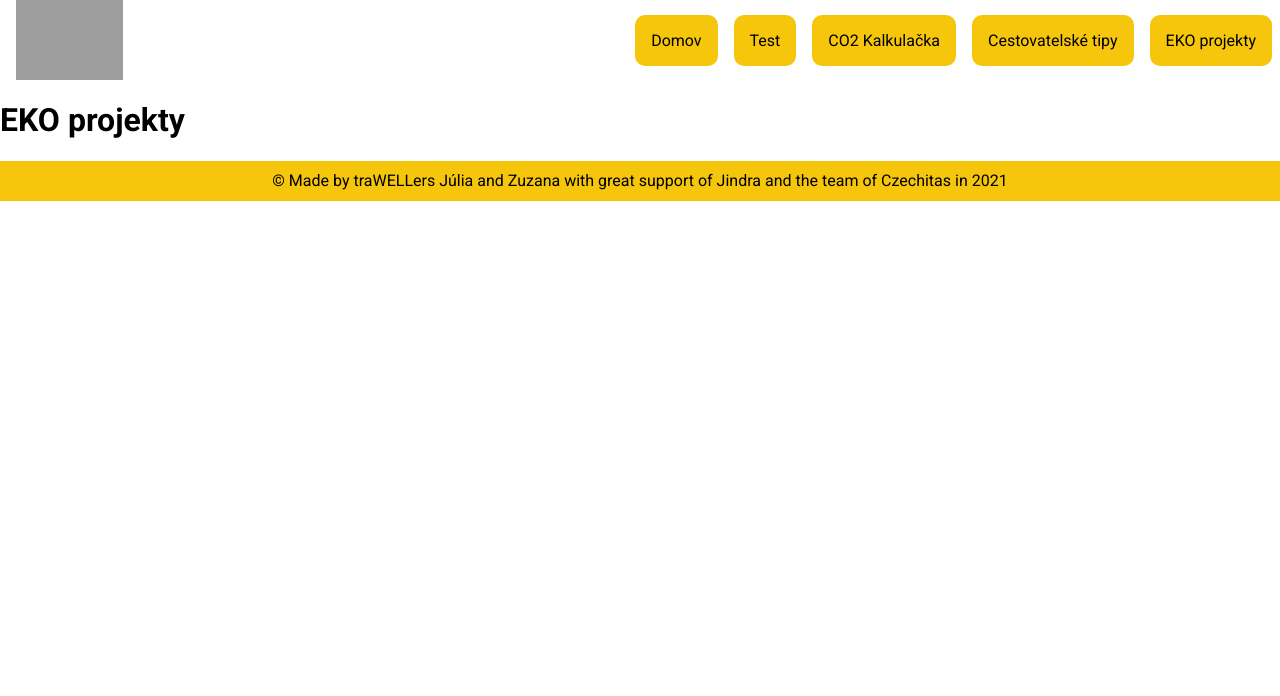
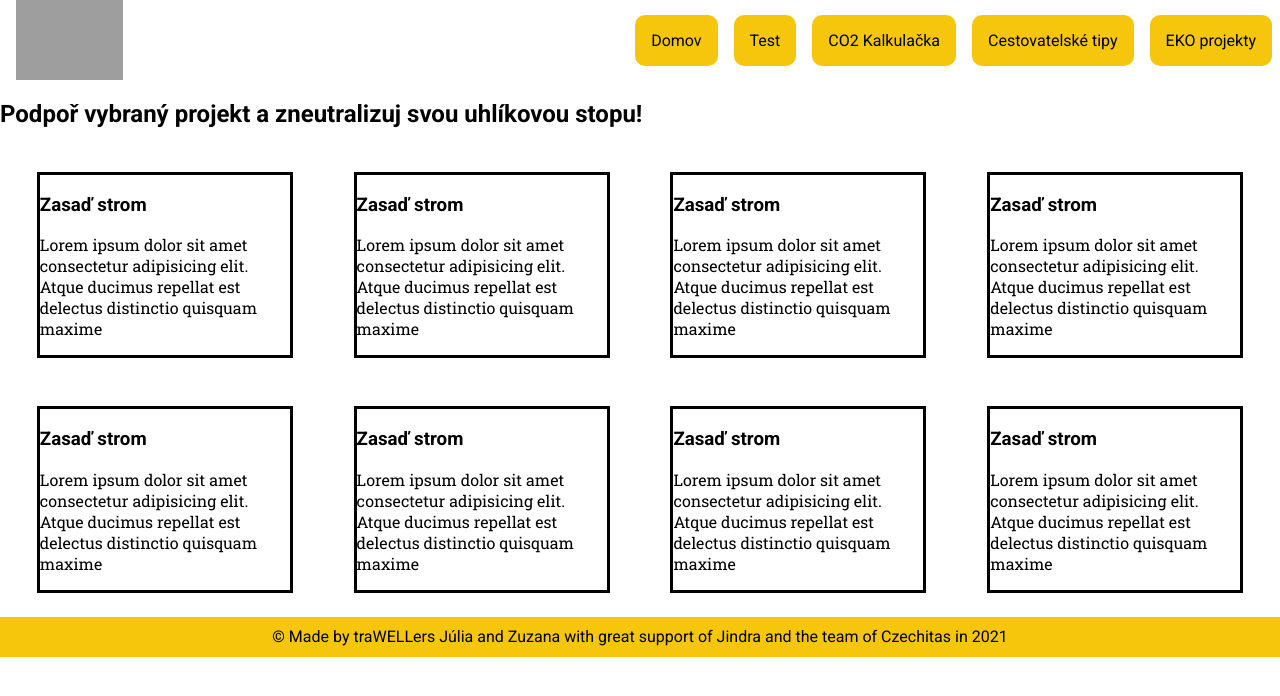
Before and after one commit to franozuz/DOBROdruh, a React app: page /projects in a window 1280 px wide. Shown: the top 696 px of the page. Built offline with nearby package versions, Linux system fonts and the light colour scheme; grey boxes are pictures that could not be loaded.

Commit message:
Projects dummy texts added

```diff
--- a/src/Projects/index.jsx
+++ b/src/Projects/index.jsx
@@ -1,11 +1,71 @@
-import React from "react";
+import React from 'react';
+import './style.css';
 
 const Projects = () => {
   return (
     <>
-    <h1> EKO projekty</h1>
+      <h2>Podpoř vybraný projekt a zneutralizuj svou uhlíkovou stopu!</h2>
+      <div className="projectList">
+        <article className="project">
+          <h3>Zasaď strom </h3>
+          <p>
+            Lorem ipsum dolor sit amet consectetur adipisicing elit. Atque
+            ducimus repellat est delectus distinctio quisquam maxime
+          </p>
+        </article>
+        <article className="project">
+          <h3>Zasaď strom </h3>
+          <p>
+            Lorem ipsum dolor sit amet consectetur adipisicing elit. Atque
+            ducimus repellat est delectus distinctio quisquam maxime
+          </p>
+        </article>
+        <article className="project">
+          <h3>Zasaď strom </h3>
+          <p>
+            Lorem ipsum dolor sit amet consectetur adipisicing elit. Atque
+            ducimus repellat est delectus distinctio quisquam maxime
+          </p>
+        </article>
+        <article className="project">
+          <h3>Zasaď strom </h3>
+          <p>
+            Lorem ipsum dolor sit amet consectetur adipisicing elit. Atque
+            ducimus repellat est delectus distinctio quisquam maxime
+          </p>
+        </article>
+        <article className="project">
+          <h3>Zasaď strom </h3>
+          <p>
+            Lorem ipsum dolor sit amet consectetur adipisicing elit. Atque
+            ducimus repellat est delectus distinctio quisquam maxime
+          </p>
+        </article>
+        <article className="project">
+          <h3>Zasaď strom </h3>
+          <p>
+            Lorem ipsum dolor sit amet consectetur adipisicing elit. Atque
+            ducimus repellat est delectus distinctio quisquam maxime
+          </p>
+        </article>
+        <article className="project">
+          <h3>Zasaď strom </h3>
+          <p>
+            Lorem ipsum dolor sit amet consectetur adipisicing elit. Atque
+            ducimus repellat est delectus distinctio quisquam maxime
+          </p>
+        </article>
+        <article className="project">
+          <h3>Zasaď strom </h3>
+          <p>
+            Lorem ipsum dolor sit amet consectetur adipisicing elit. Atque
+            ducimus repellat est delectus distinctio quisquam maxime
+          </p>
+        </article>
+
+      </div>
     </>
-  )
+  );
 };
 
 export default Projects;
--- a/src/Projects/style.css
+++ b/src/Projects/style.css
@@ -0,0 +1,11 @@
+.projectList {
+  display: flex;
+  justify-content: space-evenly;
+  flex-wrap: wrap;
+}
+
+.project {
+  max-width: 20%;
+  border-style: solid;
+  margin: 1.5rem;
+}
```
